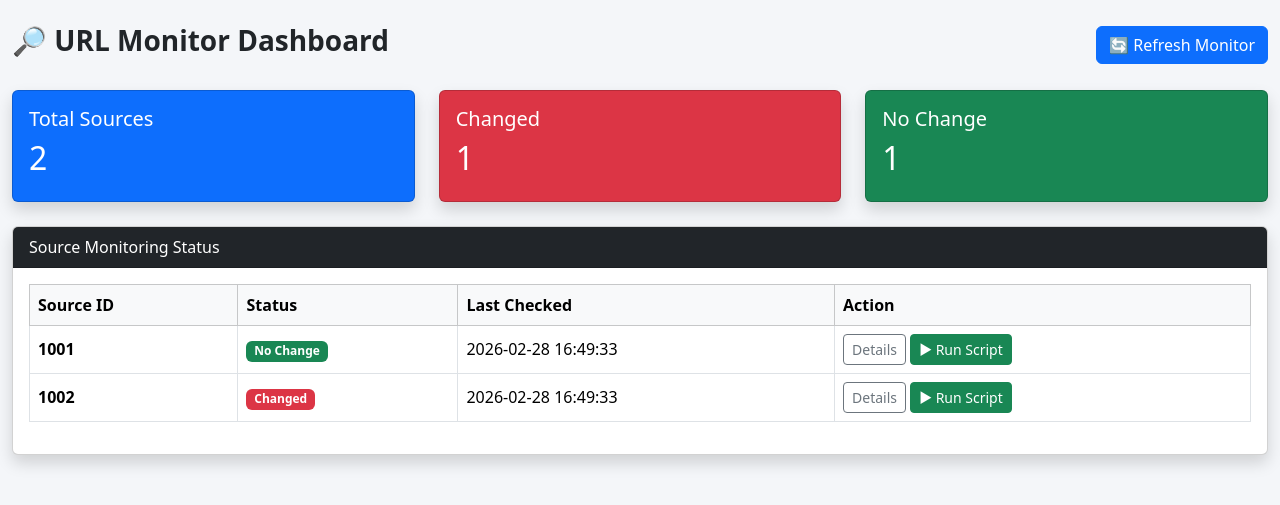
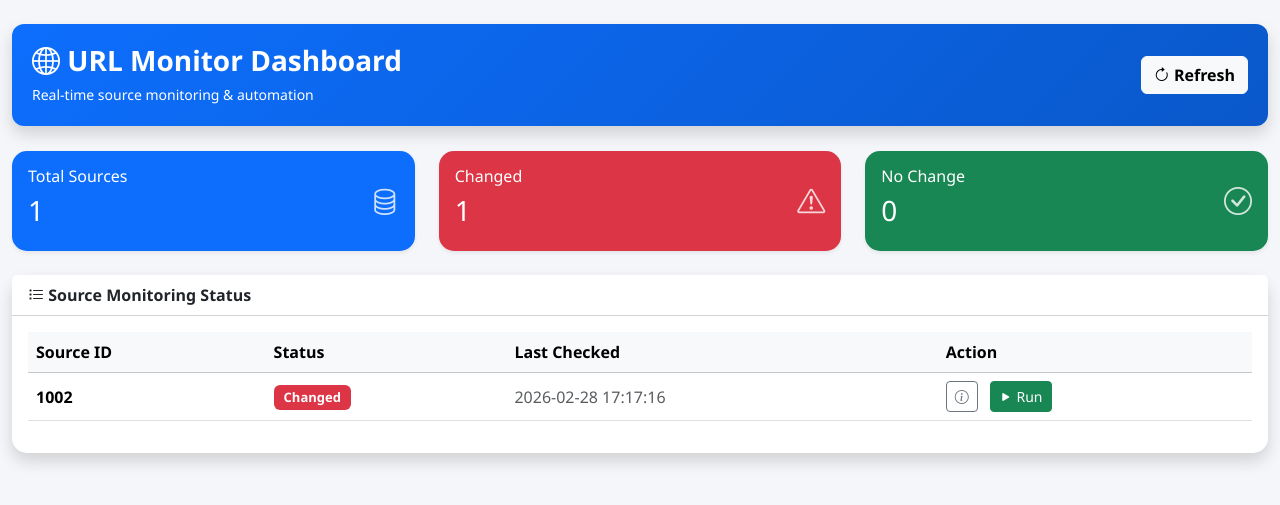
Before and after one commit to shivamgupta002/Advance_Run_Dashboard, a Flask app: page / in a window 1280 px wide. Shown: the top 505 px of the page. Run offline with Flask 3, Linux system fonts and the light colour scheme.

Commit message:
update ui

```diff
--- a/app.py
+++ b/app.py
@@ -2,26 +2,29 @@ from flask import Flask, render_template, jsonify
 import json
 import os
 import subprocess
-import sys
-import monitor
 from datetime import datetime
-
-SCRIPT_FOLDER = "scripts"
-LOG_FOLDER = "logs"
 
 app = Flask(__name__)
 
+STATUS_FILE = "status.json"
+LOG_FOLDER = "logs"
+
+os.makedirs(LOG_FOLDER, exist_ok=True)
+
+
+# ---------------- DASHBOARD ---------------- #
 @app.route("/")
 def dashboard():
-    if os.path.exists("status.json"):
-        with open("status.json", "r", encoding="utf-8") as f:
+
+    if os.path.exists(STATUS_FILE):
+        with open(STATUS_FILE, "r", encoding="utf-8") as f:
             data = json.load(f)
     else:
         data = {}
 
     total = len(data)
     changed = sum(1 for s in data.values() if s["overall_status"] == "Changed")
-    no_change = sum(1 for s in data.values() if s["overall_status"] == "No Change")
+    no_change = total - changed
 
     return render_template(
         "dashboard.html",
@@ -32,71 +35,32 @@ def dashboard():
     )
 
 
-@app.route("/refresh")
-def refresh():
-    try:
-        monitor.run_monitor()
-        return jsonify({"status": "Success"})
-    except Exception as e:
-        return jsonify({"status": "Error", "message": str(e)})
-
-SCRIPT_FOLDER = "scripts"
-LOG_FOLDER = "logs"
-
-# Create logs folder if not exists
-if not os.path.exists(LOG_FOLDER):
-    os.makedirs(LOG_FOLDER)
-
-
+# ---------------- RUN SCRIPT ---------------- #
 @app.route("/run_script/<source_id>")
-
 def run_script(source_id):
 
-    script_path = os.path.join(SCRIPT_FOLDER, f"{source_id}.py")
-
-    if not os.path.exists(script_path):
-        return jsonify({"status": "Error", "message": "Script not found!"})
-
-    # Create timestamp for log file
-    timestamp = datetime.now().strftime("%Y-%m-%d_%H-%M-%S")
-    log_filename = f"{source_id}_{timestamp}.log"
-    log_path = os.path.join(LOG_FOLDER, log_filename)
+    log_file = f"{source_id}_{datetime.now().strftime('%Y%m%d_%H%M%S')}.log"
+    log_path = os.path.join(LOG_FOLDER, log_file)
 
     try:
         result = subprocess.run(
-            [sys.executable, script_path],
+            ["python", "monitor.py", source_id],
             capture_output=True,
-            text=True,
-            timeout=300
+            text=True
         )
 
-        # Combine stdout + stderr
-        full_output = (
-            "STDOUT:\n" + result.stdout +
-            "\n\nSTDERR:\n" + result.stderr
-        )
+        with open(log_path, "w", encoding="utf-8") as f:
+            f.write(result.stdout)
+            f.write("\n")
+            f.write(result.stderr)
 
-        # Save log file
-        with open(log_path, "w", encoding="utf-8") as log_file:
-            log_file.write(full_output)
+        status = "Success" if result.returncode == 0 else "Failed"
 
-        if result.returncode == 0:
-            return jsonify({
-                "status": "Success",
-                "output": result.stdout,
-                "log_file": log_filename
-            })
-        else:
-            return jsonify({
-                "status": "Failed",
-                "output": result.stderr,
-                "log_file": log_filename
-            })
-
-    except subprocess.TimeoutExpired:
         return jsonify({
-            "status": "Failed",
-            "message": "Script execution timed out."
+            "status": status,
+            "output": result.stdout,
+            "log_file": log_file,
+            "last_checked": datetime.now().strftime("%Y-%m-%d %H:%M:%S")
         })
 
     except Exception as e:
@@ -106,5 +70,15 @@ def run_script(source_id):
         })
 
 
+# ---------------- REFRESH MONITOR ---------------- #
+@app.route("/refresh")
+def refresh():
+    try:
+        subprocess.run(["python", "monitor.py"])
+        return jsonify({"status": "Refreshed"})
+    except:
+        return jsonify({"status": "Error"})
+
+
 if __name__ == "__main__":
     app.run(debug=True)
--- a/templates/dashboard.html
+++ b/templates/dashboard.html
@@ -1,194 +1,141 @@
-<!doctype html>
+<!DOCTYPE html>
 <html lang="en">
 <head>
-    <meta charset="UTF-8" />
+<meta charset="UTF-8">
 <title>URL Monitor Dashboard</title>
 
-    <!-- Bootstrap 5 CDN -->
-    <link
-      href="https://cdn.jsdelivr.net/npm/bootstrap@5.3.2/dist/css/bootstrap.min.css"
-      rel="stylesheet"
-    />
+<link href="https://cdn.jsdelivr.net/npm/bootstrap@5.3.2/dist/css/bootstrap.min.css" rel="stylesheet">
+<link href="https://cdn.jsdelivr.net/npm/bootstrap-icons@1.11.1/font/bootstrap-icons.css" rel="stylesheet">
 
 <style>
+
 body {
-        background-color: #f4f6f9;
+    background: #f4f6f9;
+    font-family: 'Segoe UI', sans-serif;
 }
-      .card-hover:hover {
-        transform: scale(1.02);
-        transition: 0.2s ease-in-out;
+
+/* Header */
+.dashboard-header {
+    background: linear-gradient(135deg, #0d6efd, #0a58ca);
+    color: white;
+    padding: 20px;
+    border-radius: 12px;
+    margin-bottom: 25px;
 }
+
+/* Cards */
+.stat-card {
+    border: none;
+    border-radius: 15px;
+    transition: all 0.2s ease;
+}
+.stat-card:hover {
+    transform: translateY(-5px);
+}
+
+.stat-icon {
+    font-size: 28px;
+    opacity: 0.8;
+}
+
+/* Table Card */
+.main-card {
+    border-radius: 15px;
+    border: none;
+}
+
+/* Badge Styling */
+.badge-status {
+    padding: 6px 10px;
+    font-size: 13px;
+}
+
+/* Details Animation */
 .details-row {
     display: none;
+    animation: fadeIn 0.3s ease-in-out;
 }
+
+@keyframes fadeIn {
+    from { opacity: 0; }
+    to { opacity: 1; }
+}
+
+/* Run Button */
+.run-btn {
+    transition: 0.2s ease;
+}
+
+.run-btn:disabled {
+    opacity: 0.7;
+}
+
 </style>
-
-    <script>
-      function toggleDetails(id) {
-        let row = document.getElementById("details-" + id);
-
-        if (row.style.display === "" || row.style.display === "none") {
-          row.style.display = "table-row";
-        } else {
-          row.style.display = "none";
-        }
-      }
-    </script>
 </head>
 <body>
-    <!-- Script Result Modal -->
-    <div class="modal fade" id="scriptModal" tabindex="-1">
-      <div class="modal-dialog modal-lg">
-        <div class="modal-content">
-          <div class="modal-header">
-            <h5 class="modal-title">Script Execution Result</h5>
-            <button
-              type="button"
-              class="btn-close"
-              data-bs-dismiss="modal"
-            ></button>
-          </div>
-          <div class="modal-body">
-            <pre id="scriptOutput" style="white-space: pre-wrap"></pre>
-          </div>
-        </div>
-      </div>
-    </div>
-
-    <script src="https://cdn.jsdelivr.net/npm/bootstrap@5.3.2/dist/js/bootstrap.bundle.min.js"></script>
-
-    <script>
-      function runScript(sourceId) {
-        document.getElementById("scriptOutput").textContent =
-          "⏳ Running script...";
-
-        let modal = new bootstrap.Modal(document.getElementById("scriptModal"));
-        modal.show();
-
-        fetch("/run_script/" + sourceId)
-          .then((response) => response.json())
-          .then((data) => {
-            let outputText = "";
-
-            if (data.status === "Success") {
-              outputText =
-                "✅ SCRIPT SUCCESS\n\n" +
-                "Log File: logs/" +
-                data.log_file +
-                "\n\n" +
-                data.output;
-            } else if (data.status === "Failed") {
-              outputText =
-                "❌ SCRIPT FAILED\n\n" +
-                "Log File: logs/" +
-                data.log_file +
-                "\n\n" +
-                (data.output || data.message);
-            } else {
-              outputText = "⚠ ERROR\n\n" + data.message;
-            }
-
-            document.getElementById("scriptOutput").textContent = outputText;
-          })
-          .catch((error) => {
-            document.getElementById("scriptOutput").textContent =
-              "⚠ Error executing script";
-          });
-      }
-      //   function runScript(sourceId) {
-      //     fetch("/run_script/" + sourceId)
-      //       .then((response) => response.json())
-      //       .then((data) => {
-      //         let outputText = "";
-
-      //         if (data.status === "Success") {
-      //           outputText = "✅ SUCCESS\n\n" + data.output;
-      //         } else if (data.status === "Failed") {
-      //           outputText = "❌ FAILED\n\n" + data.output;
-      //         } else {
-      //           outputText = "⚠ ERROR\n\n" + data.message;
-      //         }
-
-      //         // document.getElementById("scriptOutput").textContent = outputText;
-      //         document.getElementById("scriptOutput").textContent =
-      //           "⏳ Running script...";
-
-      //         let modal = new bootstrap.Modal(
-      //           document.getElementById("scriptModal"),
-      //         );
-      //         modal.show();
-      //       });
-      //   }
-
-      function refreshMonitor() {
-        let btn = document.getElementById("refreshBtn");
-
-        btn.disabled = true;
-        btn.innerHTML = "⏳ Refreshing...";
-
-        fetch("/refresh")
-          .then((response) => response.json())
-          .then((data) => {
-            location.reload();
-          })
-          .catch((error) => {
-            alert("Error refreshing monitor");
-            btn.disabled = false;
-            btn.innerHTML = "🔄 Refresh Monitor";
-          });
-      }
-    </script>
 
 <div class="container-fluid mt-4">
-      <!-- Header -->
-      <div class="d-flex justify-content-between align-items-center mb-4">
-        <h3 class="fw-bold">🔎 URL Monitor Dashboard</h3>
-        <button
-          id="refreshBtn"
-          class="btn btn-primary"
-          onclick="refreshMonitor()"
-        >
-          🔄 Refresh Monitor
+
+<!-- HEADER -->
+<div class="dashboard-header d-flex justify-content-between align-items-center shadow">
+    <div>
+        <h3 class="fw-bold mb-1"><i class="bi bi-globe2"></i> URL Monitor Dashboard</h3>
+        <small>Real-time source monitoring & automation</small>
+    </div>
+    <button id="refreshBtn" class="btn btn-light fw-semibold" onclick="refreshMonitor()">
+        <i class="bi bi-arrow-clockwise"></i> Refresh
     </button>
 </div>
 
-      <!-- Status Cards -->
+<!-- STATS -->
 <div class="row mb-4">
+
 <div class="col-md-4">
-          <div class="card text-white bg-primary shadow card-hover">
-            <div class="card-body">
-              <h5>Total Sources</h5>
-              <h2>{{ total }}</h2>
+<div class="card stat-card shadow-sm bg-primary text-white p-3">
+<div class="d-flex justify-content-between align-items-center">
+<div>
+<h6>Total Sources</h6>
+<h3>{{ total }}</h3>
+</div>
+<i class="bi bi-database stat-icon"></i>
 </div>
 </div>
 </div>
 
 <div class="col-md-4">
-          <div class="card text-white bg-danger shadow card-hover">
-            <div class="card-body">
-              <h5>Changed</h5>
-              <h2>{{ changed }}</h2>
+<div class="card stat-card shadow-sm bg-danger text-white p-3">
+<div class="d-flex justify-content-between align-items-center">
+<div>
+<h6>Changed</h6>
+<h3>{{ changed }}</h3>
+</div>
+<i class="bi bi-exclamation-triangle stat-icon"></i>
 </div>
 </div>
 </div>
 
 <div class="col-md-4">
-          <div class="card text-white bg-success shadow card-hover">
-            <div class="card-body">
-              <h5>No Change</h5>
-              <h2>{{ no_change }}</h2>
+<div class="card stat-card shadow-sm bg-success text-white p-3">
+<div class="d-flex justify-content-between align-items-center">
+<div>
+<h6>No Change</h6>
+<h3>{{ no_change }}</h3>
 </div>
+<i class="bi bi-check-circle stat-icon"></i>
 </div>
 </div>
 </div>
 
-      <!-- Table -->
-      <div class="card shadow">
-        <div class="card-header bg-dark text-white">
-          Source Monitoring Status
 </div>
+
+<!-- TABLE -->
+<div class="card main-card shadow">
+<div class="card-header bg-white fw-bold">
+    <i class="bi bi-list-task"></i> Source Monitoring Status
+</div>
+
 <div class="card-body table-responsive">
-          <table class="table table-bordered table-hover align-middle">
+<table class="table table-hover align-middle">
 <thead class="table-light">
 <tr>
 <th>Source ID</th>
@@ -198,42 +145,47 @@
 </tr>
 </thead>
 <tbody>
+
 {% for source_id, info in data.items() %}
-              <tr>
-                <td class="fw-bold">{{ source_id }}</td>
+<tr id="row-{{ source_id }}">
+<td class="fw-semibold">{{ source_id }}</td>
 
-                <td>
+<td class="status-badge">
 {% if info.overall_status == "Changed" %}
-                  <span class="badge bg-danger">Changed</span>
+<span class="badge bg-danger badge-status">Changed</span>
 {% else %}
-                  <span class="badge bg-success">No Change</span>
+<span class="badge bg-success badge-status">No Change</span>
 {% endif %}
 </td>
 
-                <td>{{ info.last_checked }}</td>
+<td class="last-checked text-muted">{{ info.last_checked }}</td>
 
 <td>
-                  <button
-                    class="btn btn-sm btn-outline-secondary"
-                    onclick="toggleDetails('{{ source_id }}')"
-                  >
-                    Details
+<button class="btn btn-sm btn-outline-secondary me-2"
+        onclick="toggleDetails('{{ source_id }}')">
+<i class="bi bi-info-circle"></i>
 </button>
 
 <button
-                    class="btn btn-sm btn-success"
-                    onclick="runScript('{{ source_id }}')"
-                  >
-                    ▶ Run Script
+    id="runBtn-{{ source_id }}"
+    class="btn btn-sm btn-success run-btn"
+    onclick="runScript('{{ source_id }}')">
+
+    <span class="btn-text">
+        <i class="bi bi-play-fill"></i> Run
+    </span>
+
+    <span class="spinner-border spinner-border-sm d-none" role="status"></span>
 </button>
 </td>
 </tr>
 
-              <!-- Expand Row -->
+<!-- DETAILS ROW -->
 <tr id="details-{{ source_id }}" class="details-row">
 <td colspan="4">
-                  <div class="card card-body bg-light">
-                    <table class="table table-sm table-striped">
+<div class="card bg-light border-0">
+<div class="card-body">
+<table class="table table-sm">
 <thead>
 <tr>
 <th>URL</th>
@@ -246,15 +198,9 @@
 <td class="text-break">{{ u.url }}</td>
 <td>
 {% if u.status == "Changed" %}
-                            <span class="badge bg-danger">Changed</span>
-                            {% elif u.status == "New" %}
-                            <span class="badge bg-info">New</span>
-                            {% elif u.status == "Error" %}
-                            <span class="badge bg-warning text-dark"
-                              >Error</span
-                            >
+<span class="badge bg-danger badge-status">Changed</span>
 {% else %}
-                            <span class="badge bg-success">No Change</span>
+<span class="badge bg-success badge-status">No Change</span>
 {% endif %}
 </td>
 </tr>
@@ -262,14 +208,98 @@
 </tbody>
 </table>
 </div>
+</div>
 </td>
 </tr>
+{% endfor %}
 
-              {% endfor %}
 </tbody>
 </table>
 </div>
 </div>
+
 </div>
+
+<!-- MODAL -->
+<div class="modal fade" id="scriptModal">
+<div class="modal-dialog modal-lg">
+<div class="modal-content">
+<div class="modal-header">
+<h5 class="modal-title">Script Execution Result</h5>
+<button type="button" class="btn-close" data-bs-dismiss="modal"></button>
+</div>
+<div class="modal-body">
+<pre id="scriptOutput" style="white-space: pre-wrap"></pre>
+</div>
+</div>
+</div>
+</div>
+
+<script src="https://cdn.jsdelivr.net/npm/bootstrap@5.3.2/dist/js/bootstrap.bundle.min.js"></script>
+
+<script>
+
+function toggleDetails(id) {
+let row = document.getElementById("details-" + id);
+row.style.display = row.style.display === "table-row" ? "none" : "table-row";
+}
+
+function runScript(sourceId) {
+
+const btn = document.getElementById("runBtn-" + sourceId);
+const spinner = btn.querySelector(".spinner-border");
+const textSpan = btn.querySelector(".btn-text");
+
+const outputBox = document.getElementById("scriptOutput");
+const modal = new bootstrap.Modal(document.getElementById("scriptModal"));
+
+btn.disabled = true;
+spinner.classList.remove("d-none");
+textSpan.innerHTML = " Running...";
+btn.classList.remove("btn-success");
+btn.classList.add("btn-warning");
+
+outputBox.textContent = "⏳ Running script...";
+modal.show();
+
+fetch("/run_script/" + sourceId)
+.then(res => res.json())
+.then(data => {
+
+let statusCell = document.querySelector("#row-" + sourceId + " .status-badge");
+let lastCheckedCell = document.querySelector("#row-" + sourceId + " .last-checked");
+
+if(data.status === "Success"){
+btn.classList.remove("btn-warning");
+btn.classList.add("btn-success");
+textSpan.innerHTML = '<i class="bi bi-check-lg"></i> Success';
+statusCell.innerHTML = '<span class="badge bg-success badge-status">Success</span>';
+}else{
+btn.classList.remove("btn-warning");
+btn.classList.add("btn-danger");
+textSpan.innerHTML = '<i class="bi bi-x-lg"></i> Failed';
+statusCell.innerHTML = '<span class="badge bg-danger badge-status">Failed</span>';
+}
+
+spinner.classList.add("d-none");
+btn.disabled = false;
+lastCheckedCell.textContent = data.last_checked;
+
+outputBox.textContent =
+(data.status === "Success" ? "✅ SUCCESS\n\n" : "❌ FAILED\n\n") +
+"Log File: logs/" + data.log_file + "\n\n" +
+data.output;
+
+});
+}
+
+function refreshMonitor(){
+fetch("/refresh")
+.then(res => res.json())
+.then(() => location.reload());
+}
+
+</script>
+
 </body>
 </html>
```
Also changed, not shown: monitor.py (+29 -119 lines), status.json (+10 -27 lines). Lines whose indentation alone changed are shown as unchanged.
